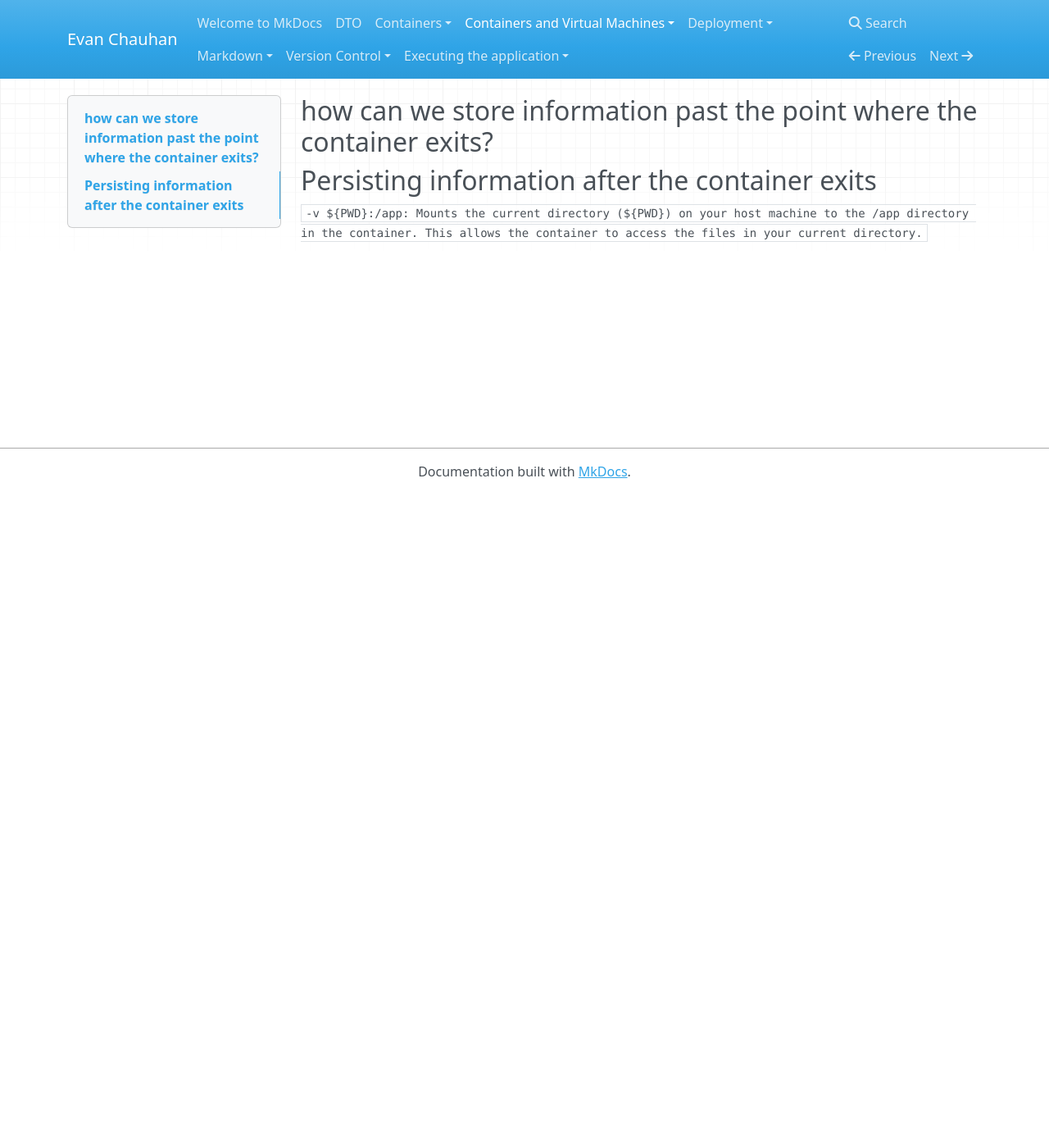
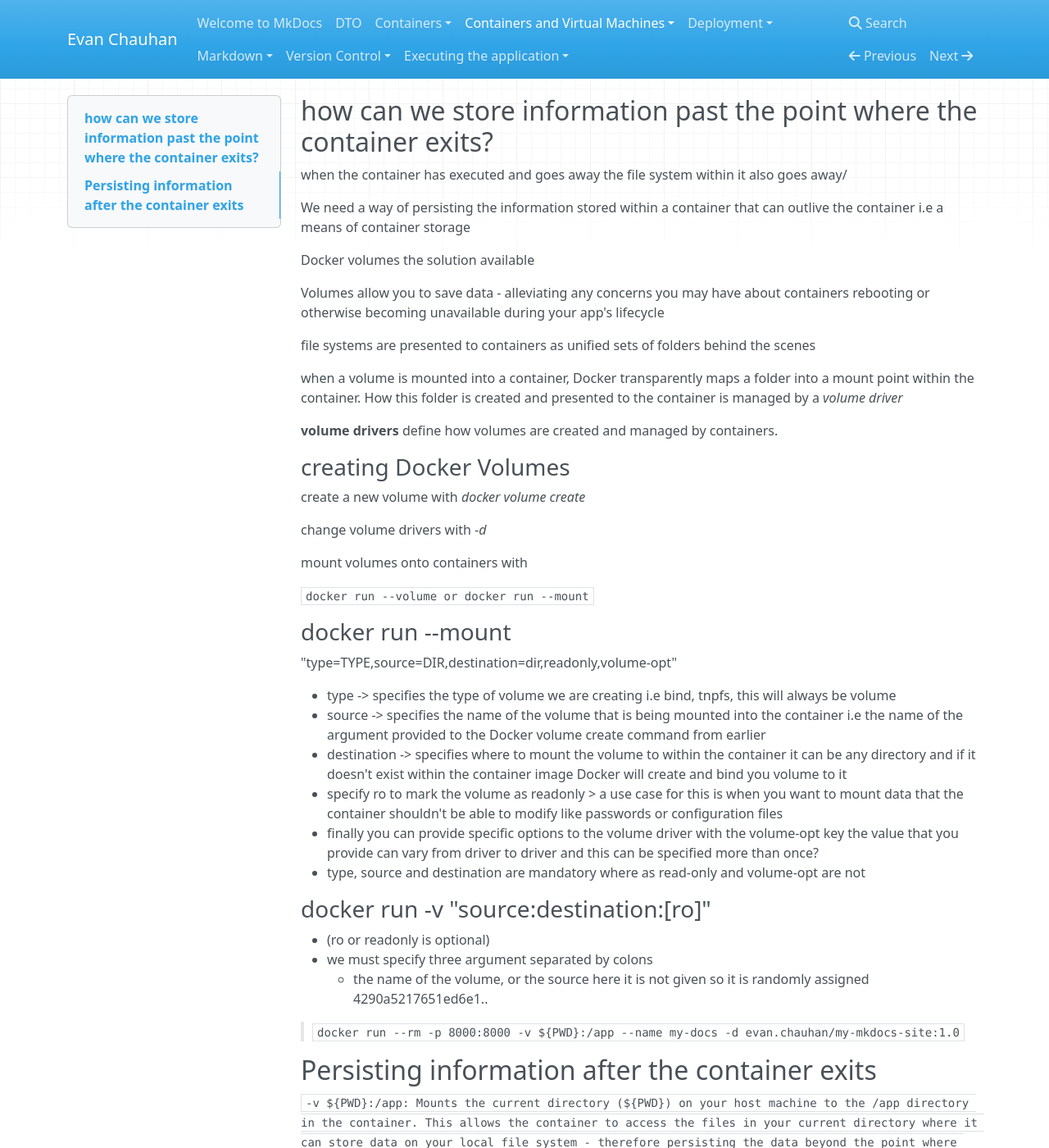
Before and after one commit to EvanChauhan/mydocs-site, an MkDocs documentation site: the page built from docs/Containers and Virtual Machines/Persistent storage of information/Docker Volumes.md, in a window 1280 px wide and 1400 px high. Shown: the whole window at 82% size. Built offline with MkDocs 1.6.1, drawn with Linux system fonts in a browser that asks for light colours; nearby versions of some CDN libraries; some of the changed text lies outside the part shown.

Commit message:
adding content on docker volumes and shell scripting

````diff
--- a/docs/Containers and Virtual Machines/Persistent storage of information/Docker Volumes.md
+++ b/docs/Containers and Virtual Machines/Persistent storage of information/Docker Volumes.md
@@ -1,6 +1,50 @@
 ## how can we store information past the point where the container exits?
+when the container has executed and goes away the file system within it also goes away/
+
+We need a way of persisting the information stored within a container that can outlive the container i.e a means of container storage
+
+Docker volumes the solution available
+
+Volumes allow you to save data - alleviating any concerns you may have about containers rebooting or otherwise becoming unavailable during your app's lifecycle
+
+file systems are presented to containers as unified sets of folders behind the scenes
+
+when a volume is mounted into a container, Docker transparently maps a folder into a mount point within the container. How this folder is created and presented to the container is managed by a _volume driver_
+
+__volume drivers__ define how volumes are created and managed by containers.
+
+### creating Docker Volumes
+
+create a new volume with *docker volume create*
+
+change volume drivers with *-d*
+
+mount volumes onto containers with
+
+` docker run --volume or docker run --mount `
+
+### docker run --mount
+"type=TYPE,source=DIR,destination=dir,readonly,volume-opt"
+
+* type -> specifies the type of volume we are creating i.e bind, tnpfs, this will always be volume
+* source -> specifies the name of the volume that is being mounted into the container i.e the name of the argument provided to the Docker volume create command from earlier
+* destination -> specifies where to mount the volume to within the container it can be any directory and if it doesn't exist within the container image Docker will create and bind you volume to it
+* specify ro to mark the volume as readonly
+    > a use case for this is when you want to mount data that the container shouldn't be able to modify like passwords or configuration files
+* finally you can provide specific options to the volume driver with the volume-opt key
+    the value that you provide can vary from driver to driver and this can be specified more than once?
+* type, source and destination are mandatory where as read-only and volume-opt are not
+
+### docker run -v "source:destination:[ro]"
+* (ro or readonly is optional)
+* we must specify three argument separated by colons
+    * the name of the volume, or the source here it is not given so it is randomly assigned 4290a5217651ed6e1..
+
+
+> ` docker run --rm -p 8000:8000 -v ${PWD}:/app --name my-docs -d evan.chauhan/my-mkdocs-site:1.0 `
+
 
 ## Persisting information after the container exits
 
-``` -v ${PWD}:/app: Mounts the current directory (${PWD}) on your host machine to the /app directory in the container. This allows the container to access the files in your current directory.
+``` -v ${PWD}:/app: Mounts the current directory (${PWD}) on your host machine to the /app directory in the container. This allows the container to access the files in your current directory where it can store data on your local file system - therefore persisting the data beyond the point where the container terminates
 ```
````
Also changed, not shown: docs/executing the application/Execution.md (+5 -0 lines).
